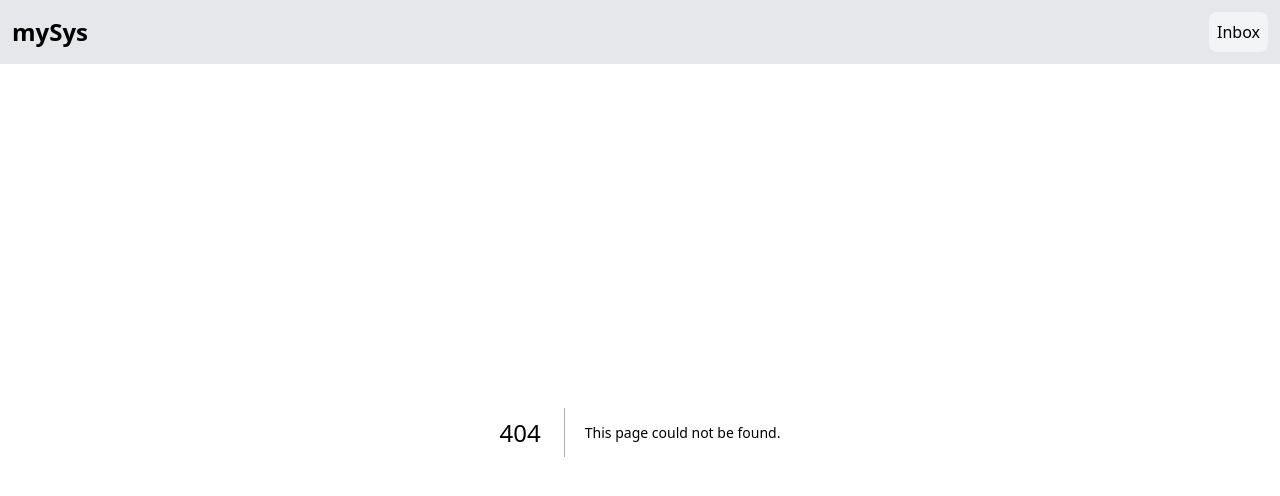
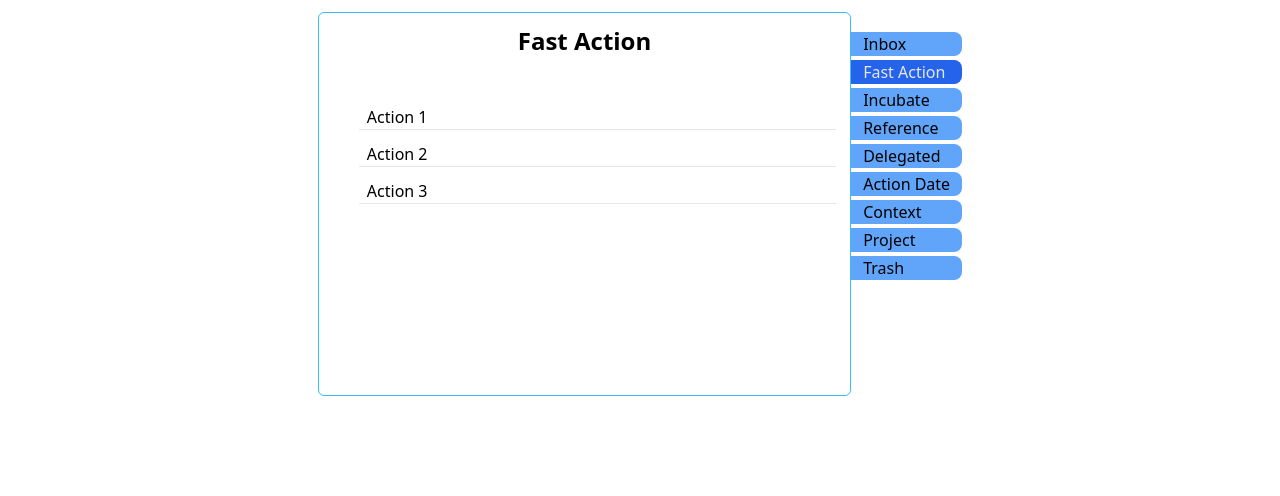
Before and after one commit to BrunoCesarAngst/app-mysys, a Next.js app: page /fastaction in a window 1280 px wide. Before the commit this address had no page. Shown: the top 496 px of the page. Built offline with nearby package versions, Linux system fonts and the light colour scheme.

Commit message:
padronizando a folha

```diff
--- /dev/null
+++ b/src/app/fastaction/page.tsx
@@ -0,0 +1,73 @@
+'use client';
+
+import { sceneFastActionsIncomplete } from '@/app/scenarios/sceneFastActions';
+import { List, lists } from '@/contants/lists';
+import Link from 'next/link';
+import { usePathname } from 'next/navigation';
+import { useState } from 'react';
+
+export default function FastAction() {
+  // estado para armazenar o item selecionado na lista
+  const [selectedItemOnList, setSelectedItemOnList] = useState<List | null>(
+    null
+  );
+
+  const pathname = usePathname();
+
+  // uma função para verificar se um item está selecionado
+  function isItemSelected(list: List) {
+    return (
+      selectedItemOnList !== null && selectedItemOnList.number === list.number
+    );
+  }
+
+  return (
+    <>
+      <main className="flex justify-center">
+        <div
+          className="
+        rounded-md border border-sky-400 mt-3 pb-20 h-96 w-5/12
+        "
+        >
+          <h1 className="text-2xl font-bold flex justify-center mt-3">
+            Fast Action
+          </h1>
+          <ul className="mt-12">
+            {sceneFastActionsIncomplete.map(fast => (
+              <li key={fast.id} className="mt-3">
+                <span className="ml-12">{fast.text}</span>
+                {/* colocar uma linha horizontal */}
+                <hr className="mr-3.5 ml-10" />
+              </li>
+            ))}
+          </ul>
+        </div>
+        <div
+          className="
+        mt-8 flex flex-col justify-start items-start content-between self-auto
+        "
+        >
+          <ul className="">
+            {lists.map(list => (
+              <li
+                key={list.number}
+                className={`
+                  hover:mt-2 hover:mb-2 bg-blue-400 px-3 rounded-r-lg mb-1
+                  ${
+                    pathname === `/${list.browsing}`
+                      ? 'bg-blue-600 text-gray-200'
+                      : 'hover:bg-gray-100'
+                  }
+                  `}
+                // onClick={() => setSelectedItemOnList(list)}
+              >
+                <Link href={`/${list.browsing}`}>{list.name}</Link>
+                {/* <span className="">{tasks.length}</span> */}
+              </li>
+            ))}
+          </ul>
+        </div>
+      </main>
+    </>
+  );
+}
--- a/src/app/inbox/fastaction/page.tsx
+++ /dev/null
@@ -1,39 +0,0 @@
-import { sceneFastActionsIncomplete } from '@/app/scenarios/sceneFastActions';
-import { lists } from '@/contants/lists';
-import Link from 'next/link';
-
-export default function FastAction() {
-  return (
-    <>
-      <div className="flex justify-center">
-        <div className="rounded-md border border-sky-400 mt-3 pb-20 ml-0 mr-0 w-5/12">
-          <h1 className="text-2xl font-bold flex justify-center mt-3">
-            Fast Action
-          </h1>
-          <ul className="mt-12">
-            {sceneFastActionsIncomplete.map(fast => (
-              <li key={fast.id} className="mt-3">
-                <span className="ml-12">{fast.text}</span>
-                {/* colocar uma linha horizontal */}
-                <hr className="mr-3.5 ml-10" />
-              </li>
-            ))}
-          </ul>
-        </div>
-        <div className="mt-8 flex flex-col justify-start items-start content-between self-auto">
-          <ul className="">
-            {lists.map(list => (
-              <li
-                key={list.number}
-                className="border bg-blue-400 px-3 rounded-r-lg"
-              >
-                <Link href={`/${list.browsing}`}>{list.name}</Link>
-                {/* <span className="">{tasks.length}</span> */}
-              </li>
-            ))}
-          </ul>
-        </div>
-      </div>
-    </>
-  );
-}
--- a/src/app/inbox/page.tsx
+++ b/src/app/inbox/page.tsx
@@ -11,8 +11,11 @@
 'use client';
 
 import { lists } from '@/contants/lists';
-import { Task } from '@/types/task';
+import { Task, TaskSchema } from '@/types/task';
+import { createId } from '@paralleldrive/cuid2';
+import {} from 'date-fns';
 import Link from 'next/link';
+import { usePathname } from 'next/navigation';
 import React, { useState } from 'react';
 
 export default function Home() {
@@ -34,25 +37,30 @@ export default function Home() {
   // criar uma referência para o input de adicionar tarefas
   const inputRef = React.useRef<HTMLInputElement>(null);
 
+  const pathname = usePathname();
+
   // criar uma função para lidar com o evento de pressionar uma tecla no input
   const handleInputKeyPress = (
     event: React.KeyboardEvent<HTMLInputElement>
   ) => {
     if (event.key === 'Enter') {
-      setTasks(prevTasks => [
-        ...prevTasks,
-        {
-          id: Math.floor(Math.random() * 1000),
+      try {
+        const newTask = TaskSchema.parse({
+          id: createId(),
           text: inputValue,
-          createdAt: new Date().toLocaleTimeString(),
-          updatedAt: new Date().toLocaleTimeString(),
-          discerned: false,
+          createdAt: new Date(),
+          updatedAt: null,
+          deletedAt: null,
           completed: false,
-        },
-      ]);
+        });
+        setTasks(prevTasks => [...prevTasks, newTask]);
         setInputValue('');
         event.currentTarget.value = '';
         inputRef.current?.focus();
+      } catch (error) {
+        console.log(error);
+      }
+      console.log(new Date());
     }
   };
 
@@ -73,7 +81,9 @@ export default function Home() {
         newTasks[editIndex] = {
           ...newTasks[editIndex],
           text: editValue,
-          updatedAt: new Date().toLocaleTimeString(),
+          // createdAt: new Date(),
+          updatedAt: new Date(),
+          deletedAt: null,
         };
         return newTasks;
       }),
@@ -84,20 +94,21 @@ export default function Home() {
   };
 
   // criar uma função para remover uma tarefa da lista
-  const removeTask = (id: number) => {
+  const removeTask = (id: string) => {
     setTasks(tasks.filter(task => task.id !== id));
   };
 
   // criar uma função para marcar uma tarefa como completa
-  const completeTask = (id: number) => {
+  const completeTask = (id: string) => {
     setTasks(
       tasks.map(task => {
         if (task.id === id) {
-          return {
+          return TaskSchema.parse({
             ...task,
-            completed: true,
-            updatedAt: new Date().toLocaleTimeString(),
-          };
+            discerned: false,
+            completed: false,
+            updatedAt: new Date(),
+          });
         }
         return task;
       })
@@ -105,15 +116,15 @@ export default function Home() {
   };
 
   // criar uma função para marcar uma tarefa como incompleta
-  const incompleteTask = (id: number) => {
+  const incompleteTask = (id: string) => {
     setTasks(
       tasks.map(task => {
         if (task.id === id) {
-          return {
+          return TaskSchema.parse({
             ...task,
             completed: false,
-            updatedAt: new Date().toLocaleTimeString(),
-          };
+            updatedAt: new Date(),
+          });
         }
         return task;
       })
@@ -124,21 +135,7 @@ export default function Home() {
   return (
     <>
       {/* criar um container para o conteúdo da página */}
-      <main className="flex h-screen">
-        <div className="p-3 w-2/12 bg-gray-300">
-          {/* criar um componente para a lista de links para outras páginas do site */}
-          <div className="p-1">
-            <h1 className="text-2xl font-bold">Listas</h1>
-            <ul className="p-1">
-              {lists.map(list => (
-                <li key={list.number} className="flex justify-between">
-                  <Link href={`/${list.browsing}`}>{list.name}</Link>
-                  <span className="">{tasks.length}</span>
-                </li>
-              ))}
-            </ul>
-          </div>
-        </div>
+      <main className="flex justify-center">
         {/* criar um componente para o modal  */}
         {showModal && (
           <div className="fixed top-0 left-0 w-full h-full bg-gray-900 bg-opacity-50 flex justify-center items-center">
@@ -179,13 +176,15 @@ export default function Home() {
           </div>
         )}
         {/* criar um modal que aparece quando o usuário clica no botão de remover uma tarefa */}
-        {/* <button onClick={() => setShowModal(true)}>Abrir</button> */}
-        <div className="p-3 w-10/12 bg-blue-100">
-          <h1 className="text-2xl font-bold">Inbox</h1>
-          <ul className="ml-2">
+        <div className="w-5/12">
+          <div className="rounded-md border border-sky-400 mt-3 h-96 pb-20">
+            <h1 className="text-2xl font-bold flex justify-center mt-3">
+              Inbox
+            </h1>
+            <ul className="mt-12">
               {/* criar um componente para cada item da lista de tarefas */}
               {tasks.map((task, index) => (
-              <li className="flex items-center content-center" key={task.id}>
+                <li key={task.id} className="mt-3">
                   {/* criar um componente para o input de edição */}
                   {
                     // se a tarefa estiver completa, mostrar o botão de marcar como incompleta, senão mostrar o botão de marcar como completa
@@ -218,13 +217,16 @@ export default function Home() {
                       // criar um componente para o texto da tarefa
                       <span
                         // adicionar uma classe CSS para riscar o texto da tarefa quando ela estiver completa
-                      className={`cursor-pointer ${
+                        className={`ml-12 cursor-pointer ${
                           task.completed ? 'line-through' : ''
                         }`}
                         // handleItemClicked é uma função que recebe o index da tarefa e chama a função setEditIndex com o index da tarefa
                         onClick={() => handleItemClicked(index)}
                       >
-                      {task.text} - {task.createdAt} - {task.updatedAt}
+                        {task.text} - {task?.createdAt?.toLocaleDateString()}{' '}
+                        {task?.createdAt?.toLocaleTimeString()} -
+                        {task?.updatedAt?.toLocaleDateString()}{' '}
+                        {task?.updatedAt?.toLocaleTimeString()}
                       </span>
                     )
                   }
@@ -247,24 +249,45 @@ export default function Home() {
                       </button>
                     )
                   }
+                  <hr className="mr-3.5 ml-10" />
                 </li>
               ))}
             </ul>
           </div>
-      </main>
-      {/* criar um footer para o site */}
-      <div className="flex justify-center items-center p-3 bg-gray-200">
-        {/* <h1 className="flex text-xl font-bold">Adicionar Coisas</h1> */}
-        {/* criar um componente para o input de adicionar tarefas */}
           <input
-          className="w-5/12 h-10 px-4"
+            className="border-2 rounded-lg w-96 h-14 block p-6 ml-20 mt-10 bg-slate-100 shadow-lg shadow-zinc-800 border-slate-400 border-b-4"
             type="text"
             onChange={e => setInputValue(e.target.value)}
             placeholder="Pressione enter para adicionar alguma coisa"
             onKeyDown={handleInputKeyPress}
           />
         </div>
-      {/* </div> */}
+        <div
+          className="
+        mt-8 flex flex-col justify-start items-start content-between self-auto
+        "
+        >
+          <ul className="">
+            {lists.map(list => (
+              <li
+                key={list.number}
+                className={`
+                  hover:mt-2 hover:mb-2 bg-blue-400 px-3 rounded-r-lg mb-1
+                  ${
+                    pathname === `/${list.browsing}`
+                      ? 'bg-blue-600 text-gray-200'
+                      : 'hover:bg-gray-100'
+                  }
+                  `}
+                // onClick={() => setSelectedItemOnList(list)}
+              >
+                <Link href={`/${list.browsing}`}>{list.name}</Link>
+                {/* <span className="">{tasks.length}</span> */}
+              </li>
+            ))}
+          </ul>
+        </div>
+      </main>
     </>
   );
 }
--- a/src/app/layout.tsx
+++ b/src/app/layout.tsx
@@ -1,5 +1,4 @@
 import { Inter } from 'next/font/google';
-import Link from 'next/link';
 import './globals.css';
 
 const inter = Inter({ subsets: ['latin'] });
@@ -26,17 +25,7 @@ export default function RootLayout({
 
       {/* criar um componente para o layout da página */}
       {/* <body className={inter.className}>{children}</body> */}
-      <body className="flex flex-col h-screen">
-        <header className="flex justify-between items-center p-3 bg-gray-200">
-          <h1 className="text-2xl font-bold">mySys</h1>
-          <div className="flex">
-            <Link href={`/inbox`} className="p-2 bg-gray-100 rounded-lg">
-              Inbox
-            </Link>
-          </div>
-        </header>
-        {children}
-      </body>
+      <body>{children}</body>
     </html>
   );
 }
--- a/src/app/scenarios/sceneFastActions.ts
+++ b/src/app/scenarios/sceneFastActions.ts
@@ -1,33 +1,41 @@
-// um array de sceneFastActionsIncomplete com 3 objetos cenas de ações rápidas incompletas
-export const sceneFastActionsIncomplete = [
+import { TaskSchema } from '@/types/task';
+import { createId } from '@paralleldrive/cuid2';
+import { z } from 'zod';
+
+// sceneFastActionsIncomplete um array de objetos
+const aSceneFastActionsIncomplete = [
   {
-    id: 1,
+    id: createId(),
     text: 'Action 1',
-    createdAt: '2023-05-15', // ano-mes-dia
-    updatedAt: '2023-05-15',
+    createdAt: new Date('2023-05-15T00:00:00.000Z'),
+    updatedAt: new Date('2023-05-15T00:00:00.000Z'),
+    deletedAt: null,
     discerned: true,
     completed: false,
-    deleted: false,
     fastAction: true,
   },
   {
-    id: 2,
+    id: createId(),
     text: 'Action 2',
-    createdAt: '2023-05-15',
-    updatedAt: '2023-05-15',
+    createdAt: new Date('2023-05-15T00:00:00.000Z'),
+    updatedAt: new Date('2023-05-15T00:00:00.000Z'),
+    deletedAt: null,
     discerned: true,
     completed: false,
-    deleted: false,
     fastAction: true,
   },
   {
-    id: 3,
+    id: createId(),
     text: 'Action 3',
-    createdAt: '2023-05-15',
-    updatedAt: '2023-05-15',
+    createdAt: new Date('2023-05-15T00:00:00.000Z'),
+    updatedAt: new Date('2023-05-15T00:00:00.000Z'),
+    deletedAt: null,
     discerned: true,
     completed: false,
-    deleted: false,
     fastAction: true,
   },
 ];
+
+export const sceneFastActionsIncomplete = z
+  .array(TaskSchema)
+  .parse(aSceneFastActionsIncomplete);
--- a/src/contants/lists.ts
+++ b/src/contants/lists.ts
@@ -1,11 +1,14 @@
-// criando o tipo de lista 2
-type List = {
-  browsing: string;
-  number: number;
-  id: string;
-  name: string;
-  icon: string;
-};
+import { z } from 'zod';
+
+export const ListSchema = z.object({
+  browsing: z.string(),
+  number: z.number(),
+  id: z.string(),
+  name: z.string(),
+  icon: z.string(),
+});
+
+export type List = z.infer<typeof ListSchema>;
 
 // lista2 um array de objetos, cada objeto tem um browsing, number, id, name e icon.
 export const lists: List[] = [
@@ -17,7 +20,7 @@ export const lists: List[] = [
     icon: 'inbox',
   },
   {
-    browsing: 'inbox/fastaction',
+    browsing: 'fastaction',
     number: 2,
     id: 'fastaction',
     name: 'Fast Action',
--- a/src/types/task.ts
+++ b/src/types/task.ts
@@ -1,16 +1,26 @@
-export type Task = {
-  id: number;
-  text: string;
-  createdAt: string;
-  updatedAt: string;
-  discerned: boolean;
-  fastAction?: boolean;
-  incubate?: boolean;
-  reference?: boolean;
-  trash?: boolean;
-  delegated?: boolean;
-  actionDate?: boolean;
-  context?: boolean;
-  project?: boolean;
-  completed?: boolean;
-};
+import { z } from 'zod';
+
+export const TaskSchema = z.object({
+  id: z.string().cuid2(),
+  text: z.string(),
+  // tranformar a string em data
+  createdAt: z
+    .date()
+    .optional()
+    .default(() => new Date()), // a saída é um objeto Date
+  updatedAt: z.date().optional().nullable(), // o valor pode ser nulo
+  deletedAt: z.date().optional().nullable(),
+  discerned: z.boolean().optional(),
+  fastAction: z.boolean().optional(),
+  incubate: z.boolean().optional(),
+  reference: z.boolean().optional(),
+  delegated: z.boolean().optional(),
+  actionDate: z.boolean().optional(),
+  context: z.boolean().optional(),
+  project: z.boolean().optional(),
+  completed: z.boolean().optional(),
+  trash: z.boolean().optional(),
+});
+
+export type TaskInput = z.input<typeof TaskSchema>;
+export type Task = z.output<typeof TaskSchema>;
```
Also changed, not shown: package.json (+6 -1 lines), 1 other file (tests, documents, lock files or other folders). Lines whose indentation alone changed are shown as unchanged.
